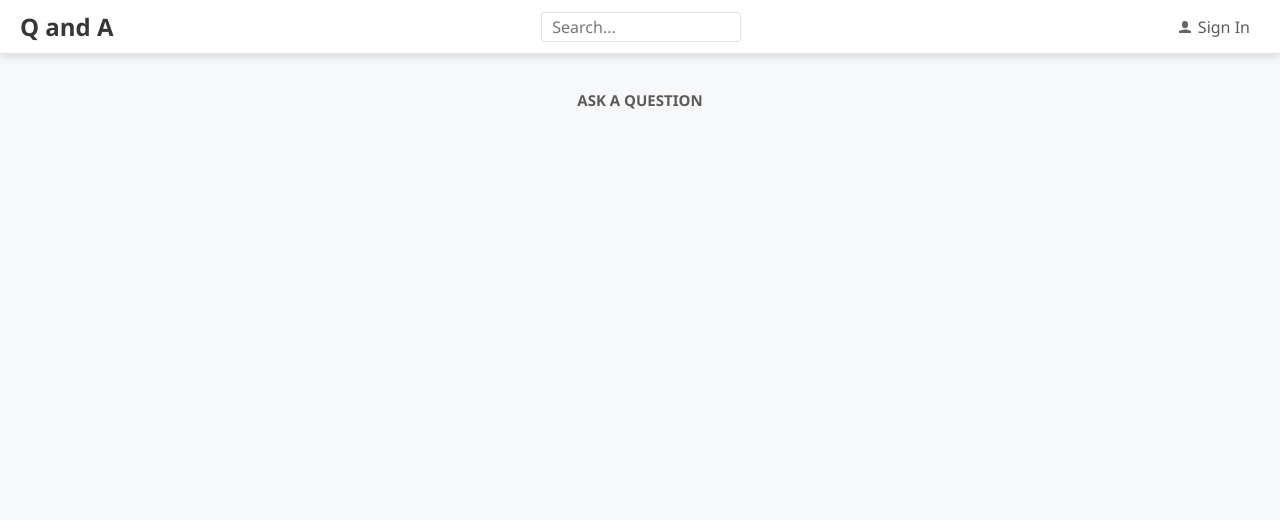
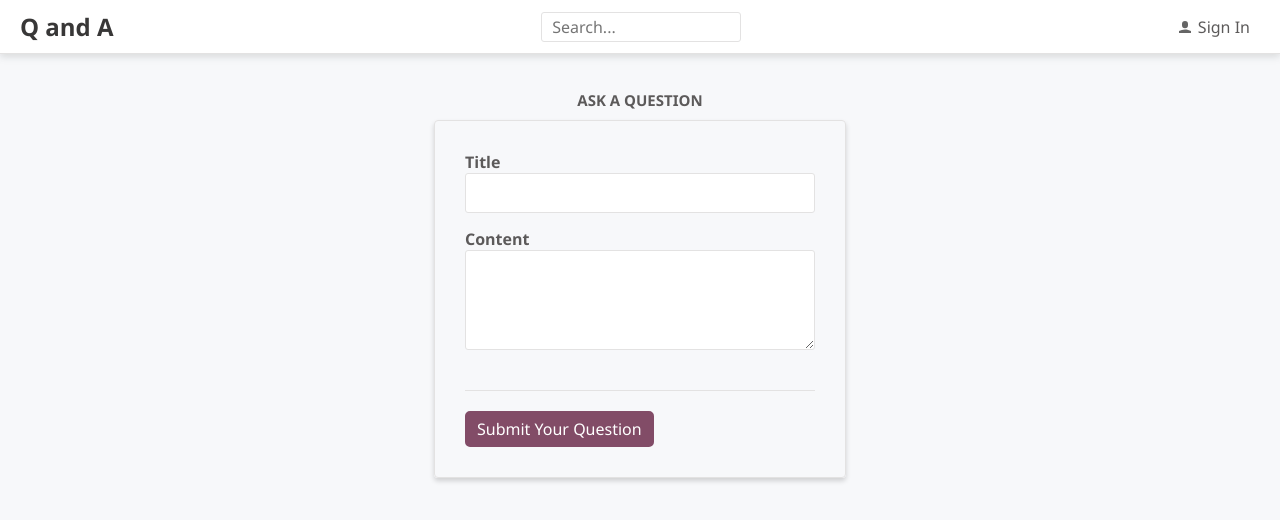
Before and after one commit to vytautas-dotcom/QAprojFrontend, a React (Create React App) app in the folder frontend/: page /ask in a window 1280 px wide. Shown: the top 520 px of the page. Built offline with nearby package versions, Linux system fonts and the light colour scheme.

Commit message:
Implement the ask form

```diff
--- a/frontend/src/AskPage.tsx
+++ b/frontend/src/AskPage.tsx
@@ -1,6 +1,44 @@
+import {
+  Fieldset,
+  FieldContainer,
+  FieldLabel,
+  FieldInput,
+  FieldTextArea,
+  FormButtonContainer,
+  PrimaryButton,
+} from "./Styles";
+import { useForm } from "react-hook-form";
 import React from "react";
 import { Page } from "./Page";
 
-export const AskPage = () => <Page title="Ask a question">{null}</Page>;
+type FormData = {
+  title: string;
+  content: string;
+};
+
+export const AskPage = () => {
+  const { register } = useForm<FormData>();
+  return (
+    <Page title="Ask a question">
+      <Fieldset>
+        <FieldContainer>
+          <FieldLabel htmlFor="title">Title</FieldLabel>
+          <FieldInput
+            id="title"
+            type="text"
+            {...register("title")}
+          ></FieldInput>
+        </FieldContainer>
+        <FieldContainer>
+          <FieldLabel htmlFor="content">Content</FieldLabel>
+          <FieldTextArea id="content" {...register("content")}></FieldTextArea>
+        </FieldContainer>
+        <FormButtonContainer>
+          <PrimaryButton type="submit">Submit Your Question</PrimaryButton>
+        </FormButtonContainer>
+      </Fieldset>
+    </Page>
+  );
+};
 
 export default AskPage;
```
